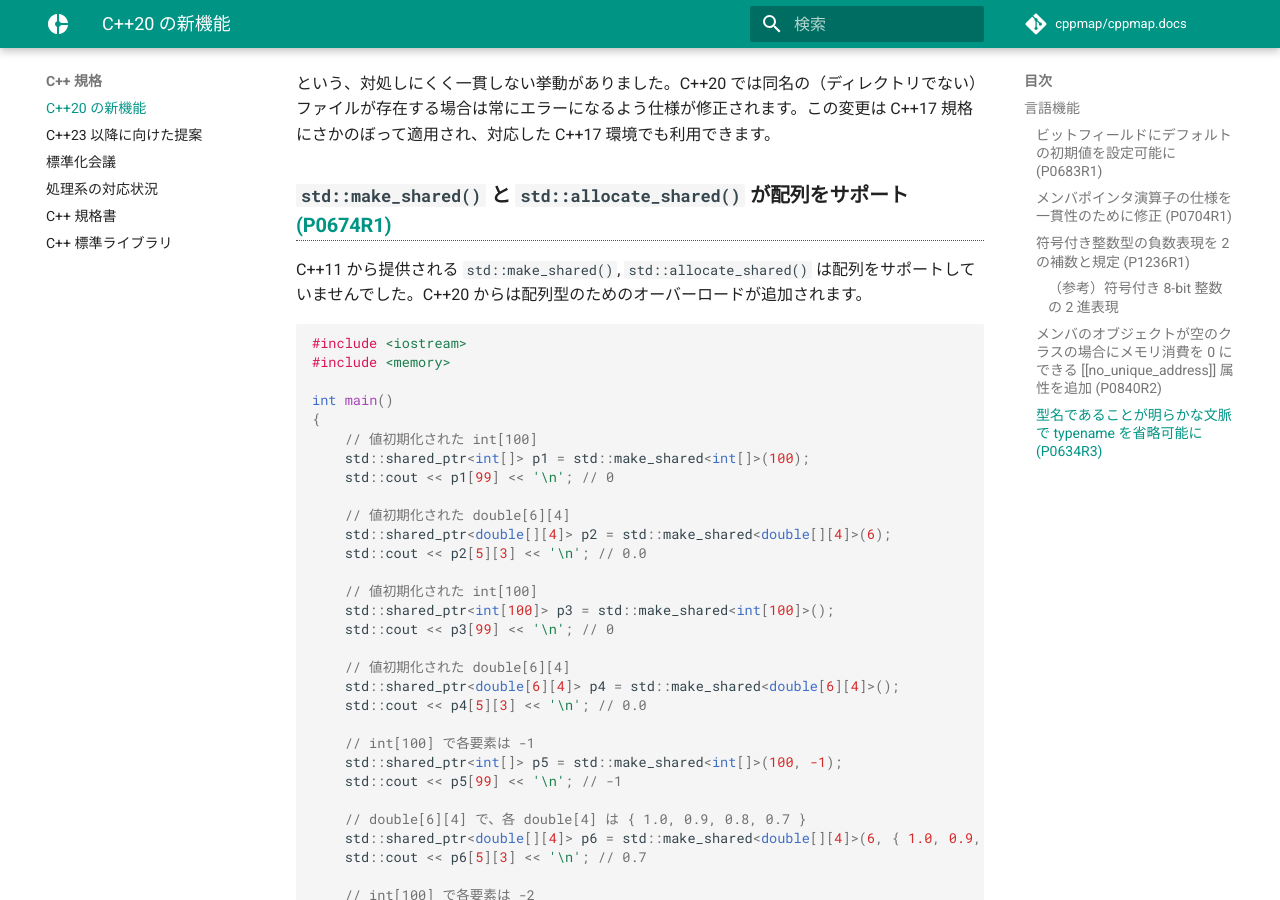
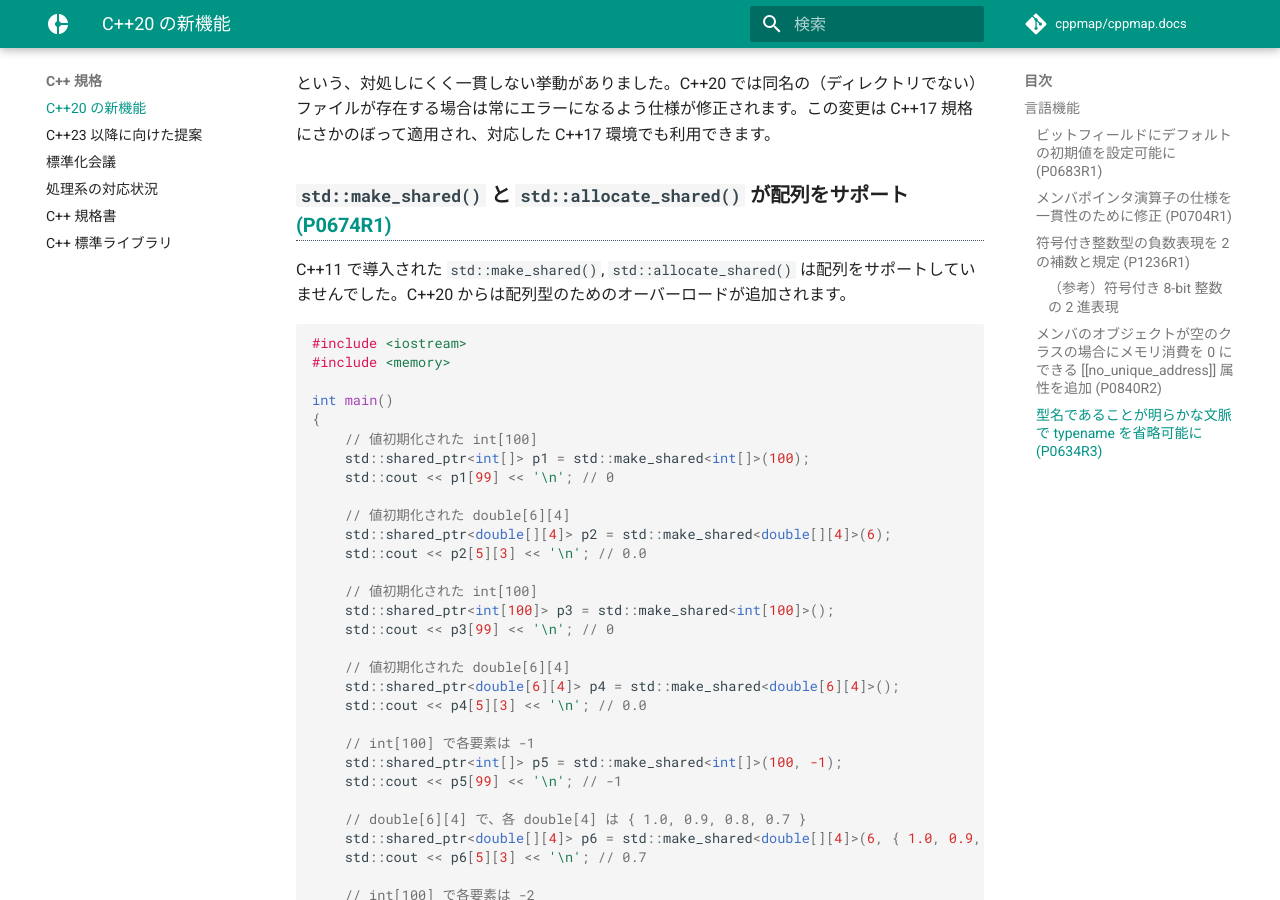
Before and after one commit to cppmap/cppmap.docs, an MkDocs documentation site: the page built from docs/standardization/cpp20.md, in a window 1280 px wide and 900 px high, scrolled down 44268 px. Built offline with MkDocs 1.6.1 and Material for MkDocs 9.7.7, drawn with Linux system fonts in a browser that asks for light colours; nearby versions of some CDN libraries; comment, search, counter and statistics services are not loaded.

Commit message:
Update cpp20.md

````diff
--- a/docs/standardization/cpp20.md
+++ b/docs/standardization/cpp20.md
@@ -1879,7 +1879,7 @@ C++17 で導入された `std::filesystem::create_directory()` および `std::f
 
 
 ### `std::make_shared()` と `std::allocate_shared()` が配列をサポート [(P0674R1)](https://wg21.link/P0674R1)
-C++11 から提供される `std::make_shared()`, `std::allocate_shared()` は配列をサポートしていませんでした。C++20 からは配列型のためのオーバーロードが追加されます。
+C++11 で導入された `std::make_shared()`, `std::allocate_shared()` は配列をサポートしていませんでした。C++20 からは配列型のためのオーバーロードが追加されます。
 
 ```C++
 #include <iostream>
````
